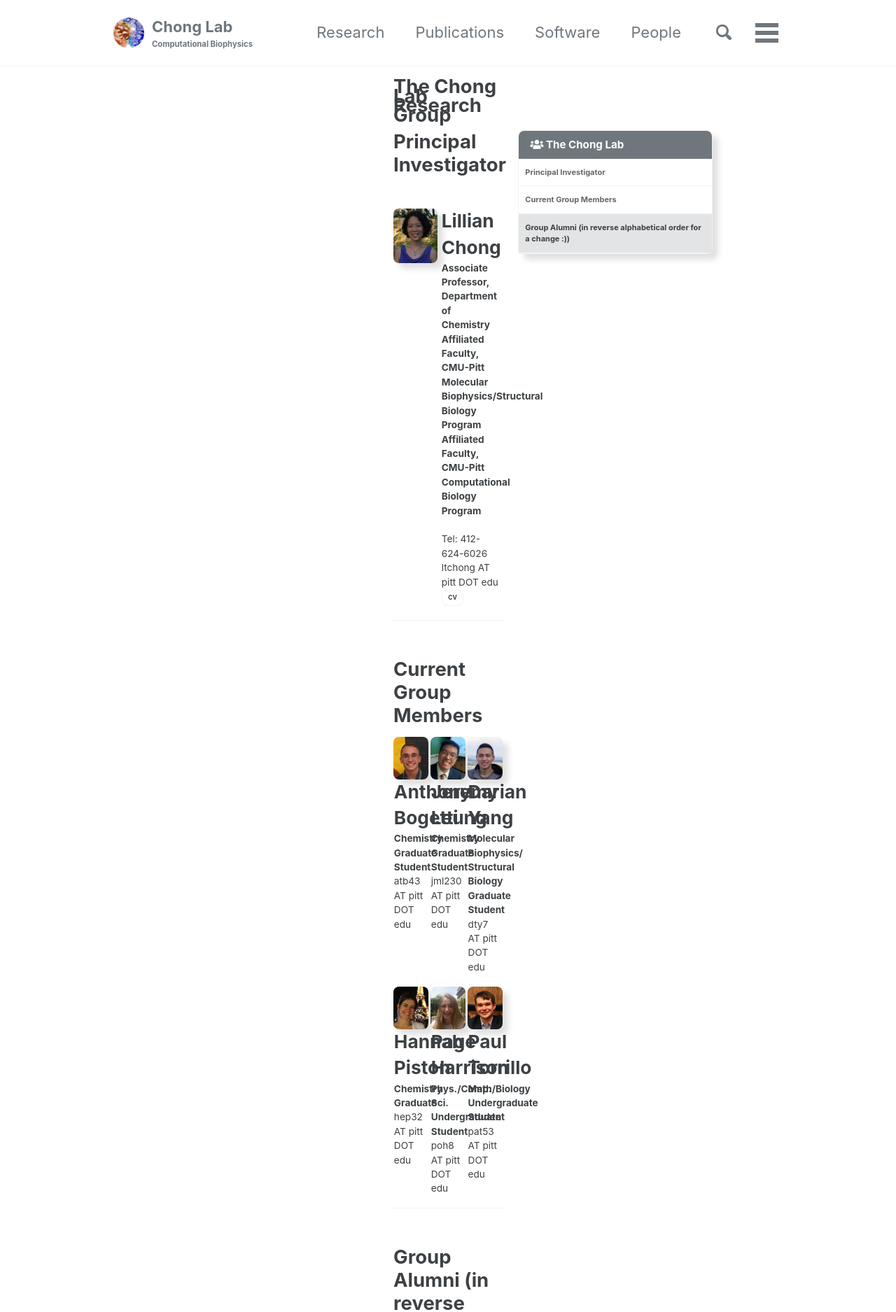
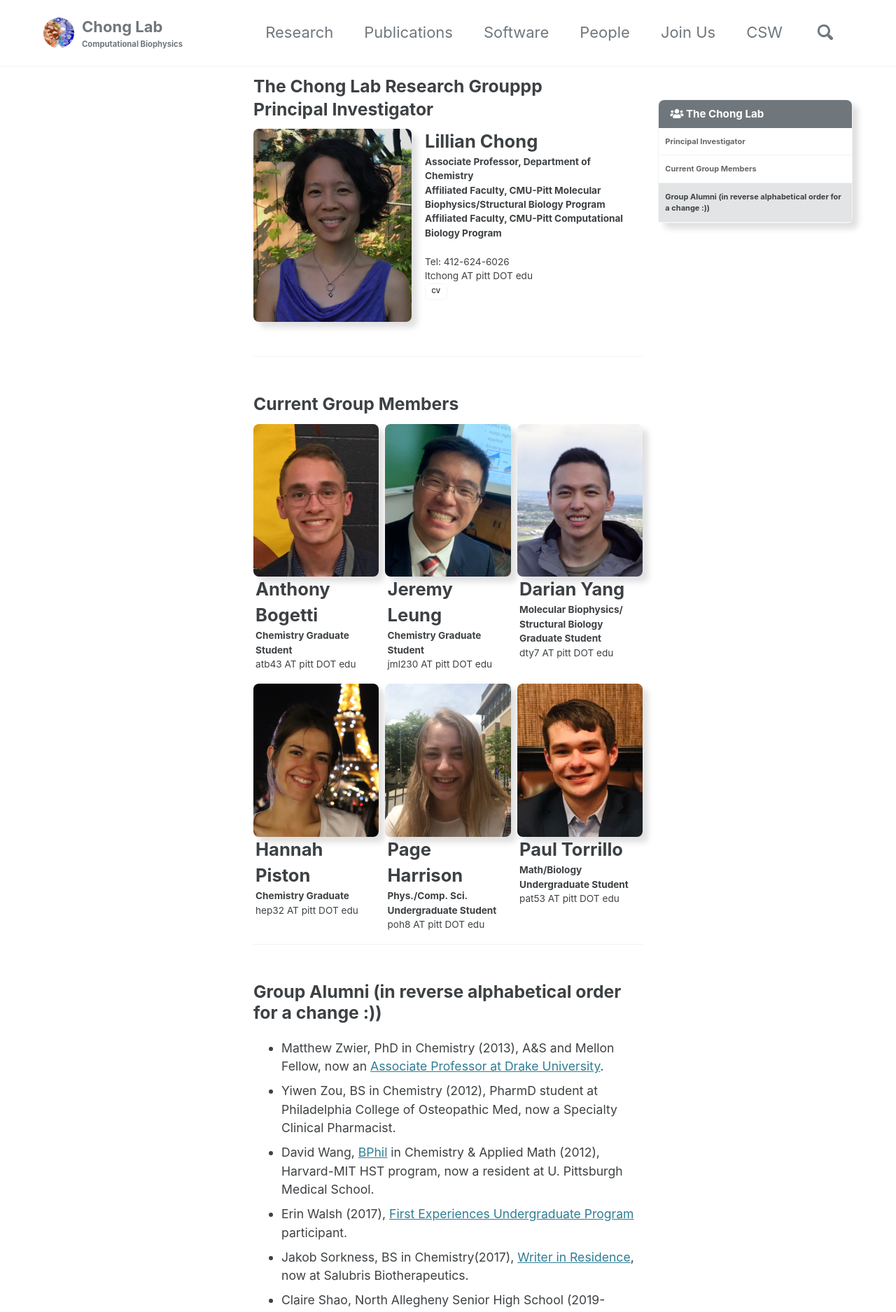
Before and after one commit to darianyang/darianyang.github.io, a Jekyll site: the page built from _pages/people.md, in a window 1280 px wide. Shown: the top 1875 px of the page at 70% size. Built offline with Jekyll 4.4.1, drawn with Linux system fonts in a browser that asks for light colours; cached includes are drawn as plain includes.

Commit message:
updated breakpoints

```diff
--- a/_pages/people.md
+++ b/_pages/people.md
@@ -1,6 +1,6 @@
 ---
 permalink: /people/
-title: The Chong Lab Research Group
+title: The Chong Lab Research Grouppp
 #layout: splash
 #layout: single
 #classes: wide
--- a/_sass/minimal-mistakes/_page.scss
+++ b/_sass/minimal-mistakes/_page.scss
@@ -38,13 +38,13 @@ body {
 .page {
   @include breakpoint($large) {
     float: right;
-    width: calc(100% - #{$right-sidebar-width-narrow});
-    padding-right: $right-sidebar-width-narrow;
+    width: calc(100% - #{$right-sidebar-width});
+    padding-right: $right-sidebar-width;
   }
 
   @include breakpoint($x-large) {
-    width: calc(100% - #{$right-sidebar-width-wide});
-    padding-right: $right-sidebar-width-wide;
+    width: calc(100% - #{$right-sidebar-width});
+    padding-right: $right-sidebar-width;
   }
 
   .page__inner-wrap {
--- a/_sass/minimal-mistakes/_variables.scss
+++ b/_sass/minimal-mistakes/_variables.scss
@@ -44,12 +44,12 @@ $type-size-7: 0.625em !default; // ~10px
 $type-size-8: 0.512em !default; // ~8.2px
 
 /* headline scale */
-$h-size-1: 1.25em !default; // ~20px
-$h-size-2: 1.125em !default; // ~18px
-$h-size-3: 1.0625em !default; // ~17px
-$h-size-4: 1.03125em !default; // ~16.5px
-$h-size-5: 1em !default; // ~16px
-$h-size-6: 0.8em !default; // ~12.8px
+$h-size-1: 1.125em !default; // ~18px
+$h-size-2: 1.0625em !default; // ~17px
+$h-size-3: 1.03125em !default; // ~16.5px
+$h-size-4: 1em !default; // ~16px
+$h-size-5: 0.8em !default; // ~12.8px
+$h-size-6: 0.64em !default; // ~10.2px
 
 /*
    Colors
@@ -144,7 +144,7 @@ $small: 100px !default; /* 600 default */
 $medium: 620px !default; /* 768px default */
 $medium-wide: 200px !default; /* 900px default */
 $large: 800px !default; /* 1024px default */
-$x-large: 1000px !default; /* 1280px default */
+$x-large: 1200px !default; /* 1280px default */
 $max-width: $x-large !default;
 
 /*
```
Also changed, not shown: 2 other files.
